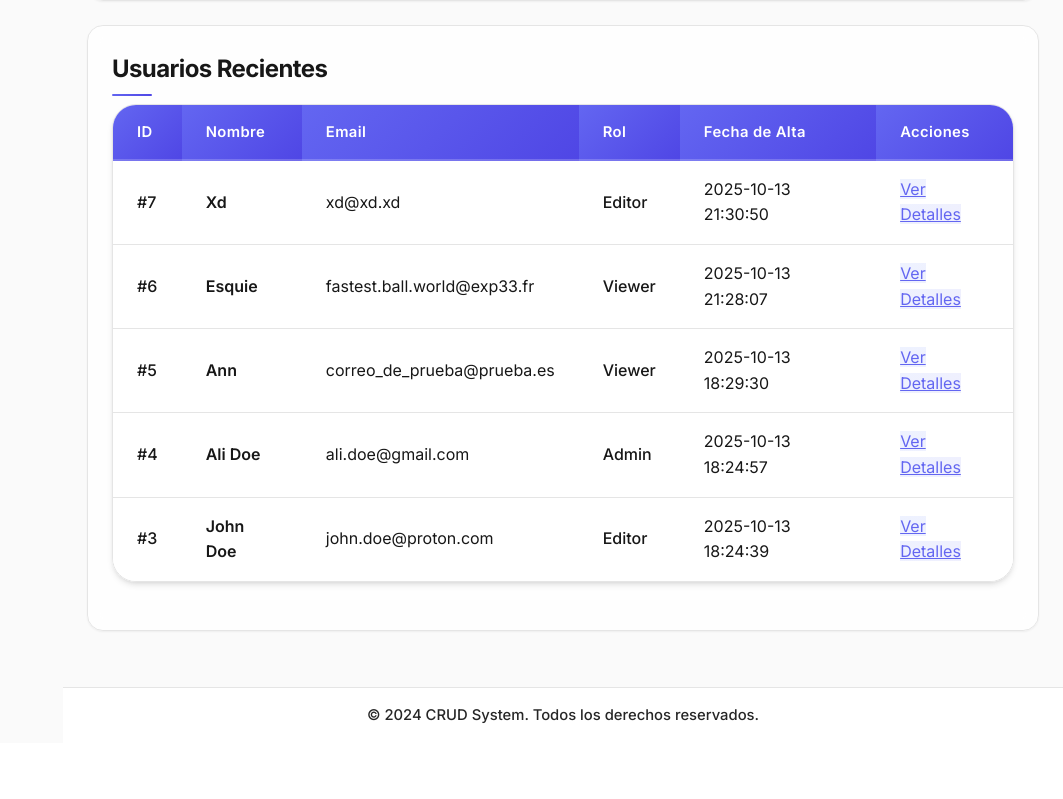
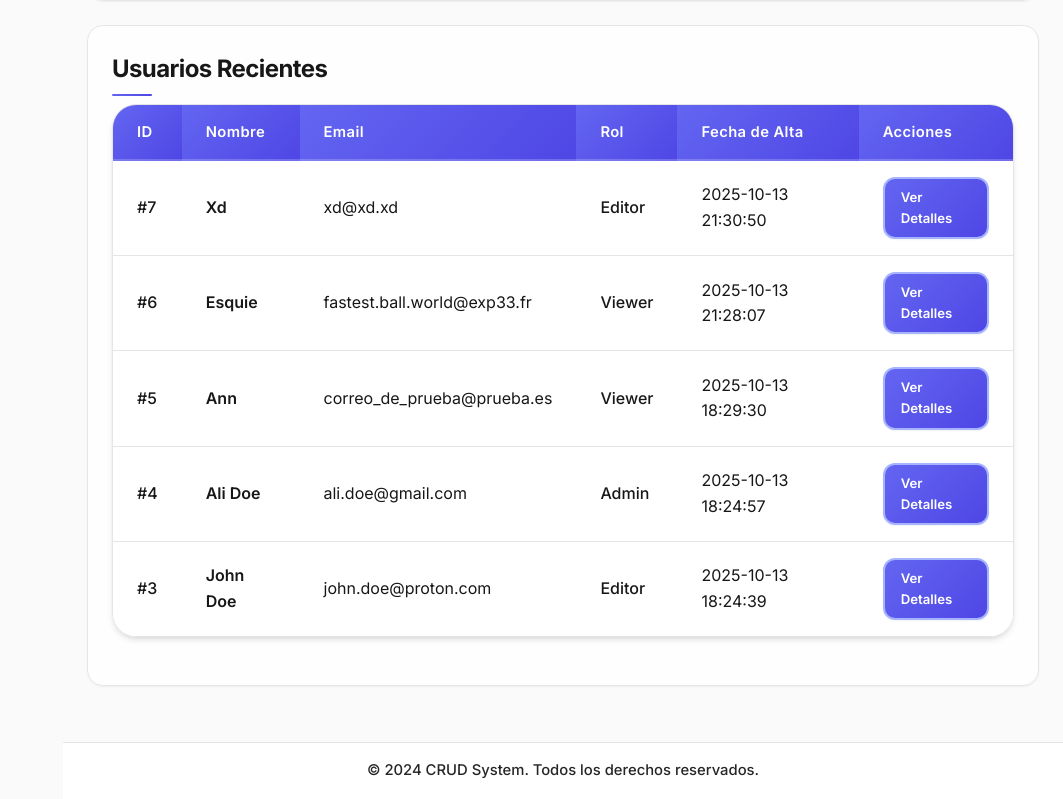
Before and after one commit to EsderJ10/CRUDle, a PHP site: page / in a window 1280 px wide. Shown: the part 814-1613 px from the top of the page, without its empty margins (217-1280 px from the left). Before the commit the page ends 1537 px from the top, so only its background shows below. Run offline with PHP 8.4, Linux system fonts and the light colour scheme.

Commit message:
fixed action-view

```diff
--- a/assets/css/styles.css
+++ b/assets/css/styles.css
@@ -1439,16 +1439,50 @@ tbody tr:nth-child(even):hover {
 }
 
 .action-view {
-    background: linear-gradient(135deg, var(--primary-bg) 0%, rgba(99, 102, 241, 0.1) 100%);
-    color: var(--primary);
-    border-color: var(--primary-light);
-}
-
-.action-view:hover {
     background: linear-gradient(135deg, var(--primary) 0%, var(--primary-dark) 100%);
     color: var(--white);
-    transform: translateY(-1px);
-    box-shadow: var(--shadow-md);
+    border: 2px solid var(--primary-light);
+    border-radius: var(--radius-md);
+    padding: var(--space-2) var(--space-4);
+    font-weight: 600;
+    text-decoration: none;
+    display: inline-flex;
+    align-items: center;
+    justify-content: center;
+    min-width: 80px;
+    font-size: 0.825rem;
+    box-shadow: var(--shadow-sm);
+    transition: all var(--transition);
+    position: relative;
+    overflow: hidden;
+}
+
+.action-view::before {
+    content: '';
+    position: absolute;
+    top: 50%;
+    left: 50%;
+    width: 0;
+    height: 0;
+    background: rgba(255, 255, 255, 0.3);
+    border-radius: 50%;
+    transform: translate(-50%, -50%);
+    transition: all var(--transition);
+}
+
+.action-view:hover {
+    transform: translateY(-2px);
+    box-shadow: var(--shadow-lg);
+    border-color: var(--primary-light);
+}
+
+.action-view:hover::before {
+    width: 100px;
+    height: 100px;
+}
+
+.action-view:active {
+    transform: scale(0.98);
 }
 
 .action-edit {
```
